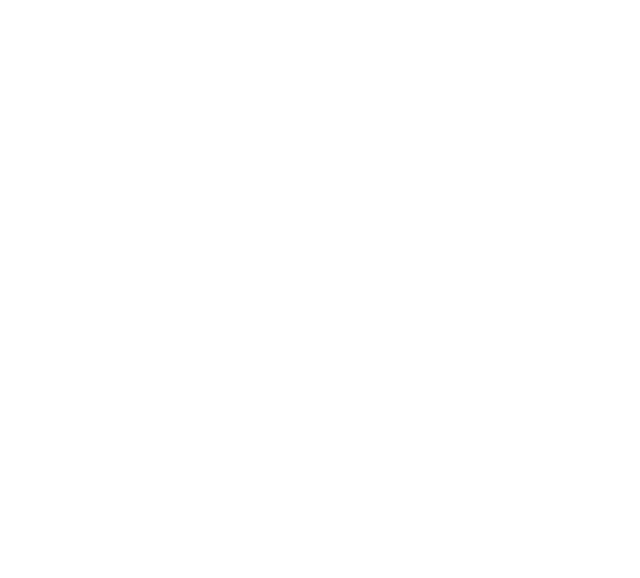
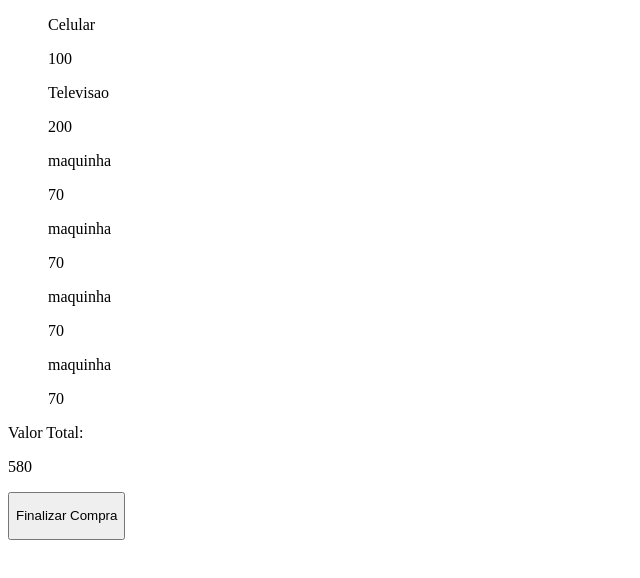
Before and after one commit to Kenzie-Academy-Brasil-Developers/m1-entrega-carrinho-de-compras-WilliamOliveira1001, a plain HTML site: page index.html in a window 1280 px wide. Shown: the whole page, without its empty margins (0-640 px from the left). Drawn offline with Linux system fonts and the light colour scheme.

Commit message:
implementando minha funcao de soma

```diff
--- a/index.html
+++ b/index.html
@@ -6,8 +6,26 @@
     <meta name="viewport" content="width=device-width, initial-scale=1.0">
     <link rel="stylesheet" href="index.css">
     <title>Carrinho de compras</title>
+    <link rel="stylesheet" href="style.css">
 </head>
 <body>
+    <main>
+
+        <ul class="listaProdutos">
+
+        </ul>
+
+        <section class="resultado">
+            <p>Valor Total: </p>
+        </section>
+
+        <button>
+            <p>Finalizar Compra</p>
+        </button>
+    </main>
+
+
+    <script src="main.js"></script>
     <script src="index.js"></script>
 </body>
 </html>
--- a/index.js
+++ b/index.js
@@ -1,7 +1,38 @@
-const productsCart = [
-    {
-        id: 1,
-        name: "",
-        price: 0.00
+const listaProdutoPreco = document.querySelector(".listaProdutos")
+const resultadoDaCompra = document.querySelector(".resultado")
+
+
+function criarProdutos(produtos){
+    const nome  = produtos.name
+    const valor = produtos.price
+
+    const li       = document.createElement("li")
+    const tagNome  = document.createElement("p")
+    const tagPreco = document.createElement("p")
+
+    tagNome.innerText  = nome
+    tagPreco.innerText = valor
+
+    li.appendChild(tagNome)
+    li.appendChild(tagPreco)
+
+    return li
+}
+
+
+let soma = 0
+function listarItens (listarItens){
+    for(let i=0 ; i<listarItens.length ; i++){
+        const itens = listarItens[i]
+        const cardItens = criarProdutos(itens) //chamando minha funcao e passando minha array
+        listaProdutoPreco.appendChild(cardItens) // colocando meu li dentro do meu ul e exibindo
+        soma += listarItens[i].price
     }
-]
+}
+listarItens(dataBase)
+
+
+const valor = document.createElement("p")
+const somaTotal = soma
+valor.innerText = somaTotal
+resultadoDaCompra.appendChild(valor)
--- /dev/null
+++ b/main.js
@@ -0,0 +1,28 @@
+
+
+const dataBase = [{
+        name: "Celular",
+        price: 100,
+    },
+    {
+        name: "Televisao",
+        price: 200,
+    },
+    {
+        name: "maquinha ",
+        price: 70,
+    },
+    {
+        name: "maquinha ",
+        price: 70,
+    },
+    {
+        name: "maquinha ",
+        price: 70,
+    },
+    {
+        name: "maquinha ",
+        price: 70,
+    },
+
+]
--- /dev/null
+++ b/style.css
@@ -0,0 +1,3 @@
+ul{
+    list-style: none;
+}
```
